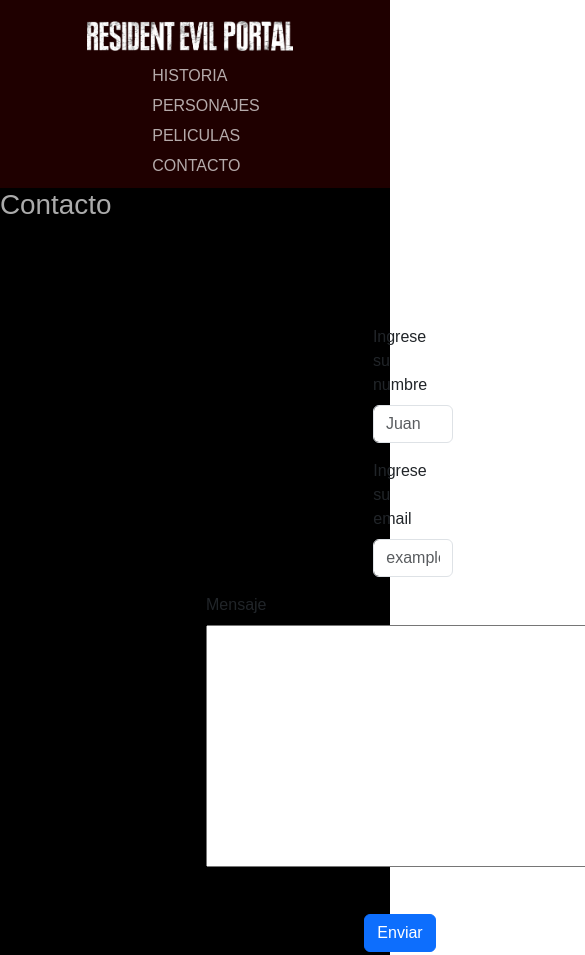
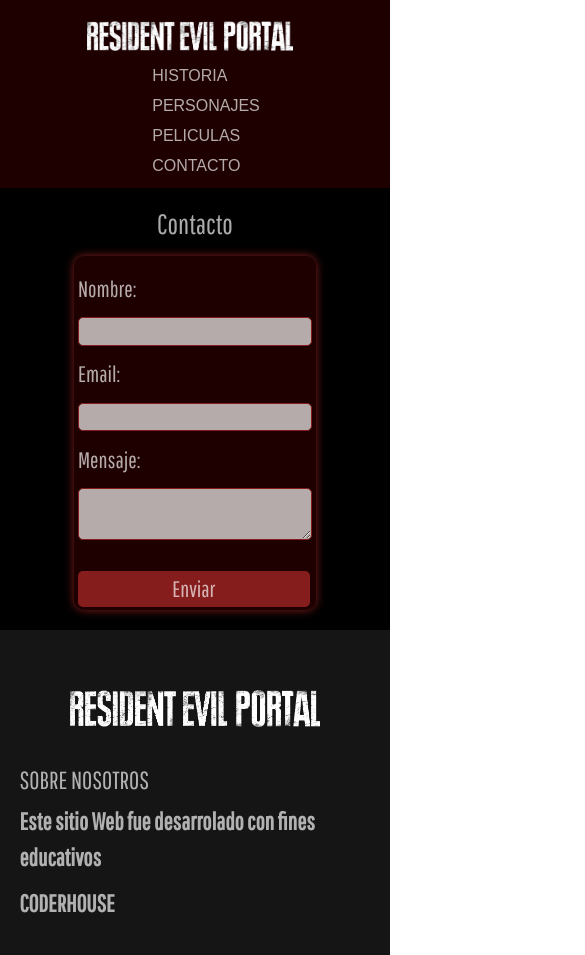
Before and after one commit to LucasMartinezRevelli/proyecto-final-coderhouse, a website: page paginas/contacto.html in a window 390 px wide. Shown: the top 955 px of the page, 585 px wide, since content can reach past the window. Drawn offline with nearby package versions, Linux system fonts and the light colour scheme.

Commit message:
correccion responsive y mejora de interfaz

```diff
--- a/paginas/contacto.html
+++ b/paginas/contacto.html
@@ -4,13 +4,18 @@
   <meta charset="UTF-8">
   <meta http-equiv="X-UA-Compatible" content="IE=edge">
   <meta name="viewport" content="width=device-width, initial-scale=1.0">
+  <!--SEO-->
   <meta name="description" content="Página para contactar a los desarrolladores">
   <meta name="keywords" content="Contacto, mensaje, mail">
+  <link rel="preconnect" href="https://fonts.googleapis.com">
+  <link rel="preconnect" href="https://fonts.gstatic.com" crossorigin>
+  <link href="https://fonts.googleapis.com/css2?family=Pathway+Gothic+One&display=swap" rel="stylesheet">
   <link href="https://cdn.jsdelivr.net/npm/bootstrap@5.3.0-alpha3/dist/css/bootstrap.min.css" rel="stylesheet" integrity="sha384-KK94CHFLLe+nY2dmCWGMq91rCGa5gtU4mk92HdvYe+M/SXH301p5ILy+dN9+nJOZ" crossorigin="anonymous">
   <link rel="stylesheet" href="../css/style.css">
   <title>Resident Evil | Contacto</title>
 </head>
 <body>
+  <!--BARRA DE NAVEGACIÓN-->
   <header>
     <div class="logo">
       <a href="../index.html">
@@ -26,38 +31,23 @@
       </ul>
     </nav>
   </header>
-  <main>
-    <h1>Contacto</h1>
-    <br><br>
-    <section class="contacto" id="contacto">
-      <form class="formulario">
-        <div class="mb-3">
-          <br><br>
-          <label for="exampleInputEmail1" class="form-label">Ingrese su numbre</label>
-          <input type="email" class="form-control" id="exampleInputEmail1" aria-describedby="emailHelp" placeholder="Juan">
-        </div>
-        <div class="mb-3">
-          <label for="exampleInputPassword1" class="form-label">Ingrese su email</label>
-          <input type="password" class="form-control" id="exampleInputPassword1" placeholder="example@gmail.com">
-        </div>
-        <div class="mb-3">
-          <label for="exampleInputPassword1" class="form-label">Mensaje</label>
-          <textarea name="comentarios" rows="10" cols="40"></textarea>
-        </div>
-        <br>
-        <button type="submit" class="btn btn-primary">Enviar</button>
-        <br><br>
-      </form>
-      <!--<form class="form">
-        <div class="form__container">
-          <input type="text" class="form__input" placeholder="Nombre" name="name">
-          <input type="email" class="form__input" placeholder="Email" name="email">
-          <textarea class="form__input form__input--mensaje" placeholder="Mensaje:" name="message"></textarea>
-          <input type="submit" value="Enviar" class="form__cta">
-        </div>
-      </form>-->
-    </section>
+  <!--PRINCIPAL-->
+  <main class="cont">
+    <h1 class="titu_cont">Contacto</h1>
+    <form class="formulario">
+      <label for="name">Nombre:</label>
+      <input type="text" id="name" name="name" required>
+
+      <label for="email">Email:</label>
+      <input type="email" id="email" name="email" required>
+
+      <label for="message">Mensaje:</label>
+      <textarea id="message" name="message" required></textarea>
+
+      <input type="submit" value="Enviar">
+    </form>
   </main>
+  <!--FOOTER-->
   <footer class="pie_pagina">
     <div class="grupo_1">
       <div class="box">
@@ -84,7 +74,5 @@
         <small>&copy; 2023 <b>Lucas Martínez Revelli</b> - Todos los Derechos Reservados.</small>
     </div>
   </footer>
-
-  <script src="https://cdn.jsdelivr.net/npm/bootstrap@5.3.0-alpha3/dist/js/bootstrap.bundle.min.js" integrity="sha384-ENjdO4Dr2bkBIFxQpeoTz1HIcje39Wm4jDKdf19U8gI4ddQ3GYNS7NTKfAdVQSZe" crossorigin="anonymous"></script>
 </body>
 </html>
--- a/scss/components/_cabeceras.scss
+++ b/scss/components/_cabeceras.scss
@@ -1,5 +1,6 @@
 h1{
   color: map-get($colores, gris_claro);
+  font-family: 'Pathway Gothic One', sans-serif;
 }
 
 h2{
--- a/scss/components/_footer.scss
+++ b/scss/components/_footer.scss
@@ -27,12 +27,12 @@
   width: 250px;
 }
 .pie-pagina .grupo_1 .box h2{
-  color: map-get($colores, blanco);
+  color: map-get($colores, gris_claro);
   margin-bottom: 25px;
   font-size: 20px;
 }
 .pie_pagina .grupo_1 .box p{
-  color: #efefef;
+  color: map-get($colores, gris_claro);
   margin-bottom: 10px;
 }
 .pie_pagina .grupo_1 .red_social a{
@@ -41,7 +41,7 @@
   width: 45px;
   height: 45px;
   line-height: 45px;
-  color: map-get($colores, blanco);
+  color: map-get($colores, gris_claro);
   margin-right: 10px;
   background-color: rgb(19, 0, 0);
   text-align: center;
@@ -54,15 +54,15 @@
   background-color: rgb(19, 0, 0);
   padding: 15px 10px;
   text-align: center;
-  color: map-get($colores, blanco);
+  color: map-get($colores, gris_claro);
 }
 .pie_pagina .grupo_2 small{
   font-size: 15px;
 }
 
 .historia_titulo{
-  color: map-get($colores, blanco);
-  margin-left: 23%;
+  color: map-get($colores, gris_claro);
+  margin-left: 30%;
   margin-bottom: 10%;
   padding-top: 5%;
   font-size: 3vw;
--- a/scss/components/_formulario.scss
+++ b/scss/components/_formulario.scss
@@ -1,25 +1,66 @@
-/*::::::::::::::formulario::::::::::::::::*/
-
-.formulario{
-  display: flex;
-  flex-direction: column;
-  justify-content: center;
-  padding-bottom: 100px;
-  margin-right: 400px;
-  margin-left: 400px;
-  background-color: map-get($colores, card);
-  border-radius: 10px;
-}
 
 /*::::::::::FORMULARIO::::::::::::*/
 
-form{
+form {
+  max-width: 60%;
+  margin: auto;
+  background-color: map-get($colores, rojo_oscuro);
+  padding: 1%;
+  border-radius: 10px;
+  box-shadow: 0px 0px 10px 0px map-get($colores, nav);
+}
+
+.cont{
+  padding-top: 5%;
+  padding-bottom: 5%;
+}
+
+.titu_cont{
+  color: map-get($colores, gris_claro);
   display: flex;
   justify-content: center;
-  align-items: center;
-  border: map-get($colores, blanco);
+  padding-bottom: 2%;
 }
 
+label {
+  display: block;
+  margin-bottom: 5%;
+  margin-top: 5%;
+  font-size: 140%;                            /*3rem*/
+  font-family: 'Pathway Gothic One', sans-serif;
+  color: map-get($colores, gris_claro);
+}
 
+input[type="text"],
+input[type="email"],
+textarea {
+  width: 100%;
+  padding: 0.5%;
+  border-radius: 5px;
+  border: 1px solid map-get($colores, nav);
+  box-sizing: border-box;
+  resize: vertical;
+  background-color: map-get($colores, gris_claro);
+}
+
+input[type="submit"] {
+  width: 98%;
+  background-color: map-get($colores, nav);
+  color: map-get($colores, gris_claro);
+  padding: 0.5%;
+  margin-top: 10%;
+  border: none;
+  border-radius: 5px;
+  cursor: pointer;
+  font-size: 140%;
+  transition: 0.5s;
+  font-family: 'Pathway Gothic One', sans-serif;
+
+}
+
+input[type="submit"]:hover {
+  background-color: map-get($colores, card);
+  transition: 0.5s;
+}
 
 /*::::::::::::::::::::::::*/
--- a/scss/style.scss
+++ b/scss/style.scss
@@ -228,11 +228,11 @@
   }
 
   .titu_personajes{
-    color: map-get($colores, blanco);
+    color: map-get($colores, gris_claro);
     display: block;
     margin: auto;
     padding-top: 2%;
-    padding-left: 25%;
+    padding-left: 4%;
   }
 }
 
--- a/scss/utilities/_colores.scss
+++ b/scss/utilities/_colores.scss
@@ -5,4 +5,5 @@
   blanco:#fff,
   gris_claro:#ffffffab,
   negro: #000,
+  rojo_oscuro: rgb(31, 0, 0)
 );
```
Also changed, not shown: index.html (+7 -2 lines), paginas/historia.html (+5 -0 lines), paginas/peliculas.html (+11 -0 lines), paginas/personajes.html (+8 -0 lines), css/style.css, 1 other file.
